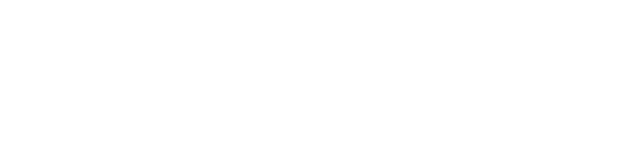
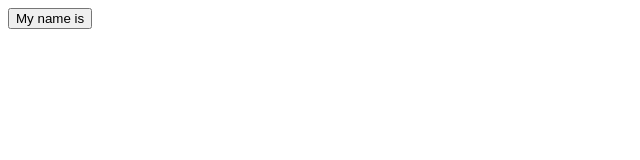
Before and after one commit to Yulia-role/lab_1, a plain HTML site: page index.html in a window 1280 px wide. Shown: the whole page, without its empty margins (0-640 px from the left). Drawn offline with Linux system fonts and the light colour scheme.

Commit message:
Сейв

```diff
--- a/index.html
+++ b/index.html
@@ -6,6 +6,9 @@
     <title>Document</title>
 </head>
 <body>
+    <button type="button" onclick="myFunction()">My name is</button>
+    <p id="yourname"></p>
+
     <script src="main.js"></script>
 </body>
 </html>
--- a/main.js
+++ b/main.js
@@ -1 +1,5 @@
-console.log("Hello Yulia");
+
+function myFunction() {
+    let name = prompt("Введите что-нибудь:");
+    document.getElementById("yourname").innerHTML = name;
+}
```
